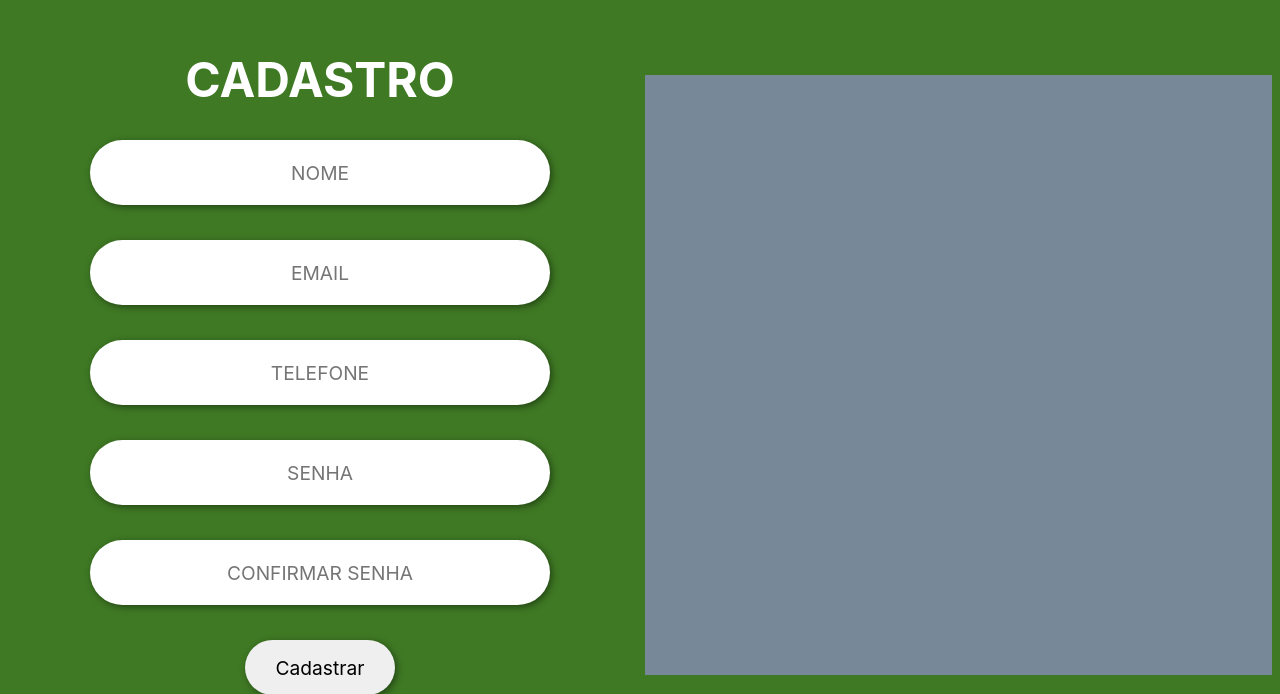
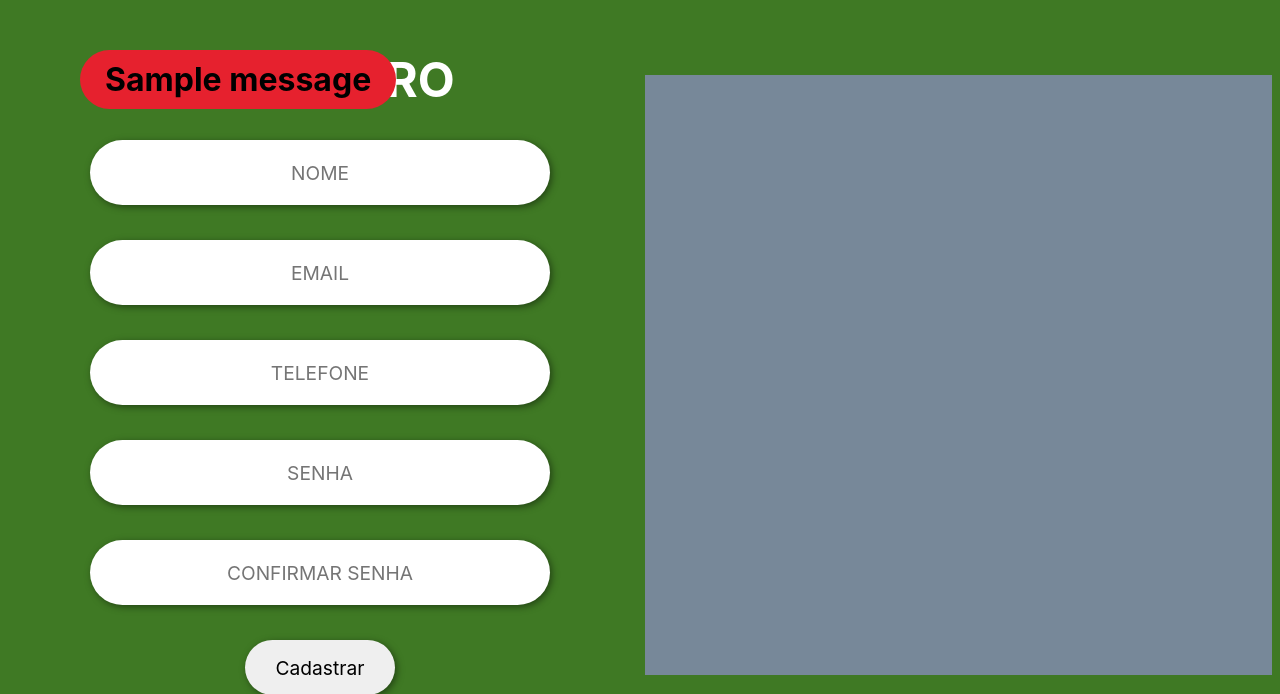
Before and after one commit to MarceloBoboAlegre/sgau_be, a Flask app: page /cadastro.html in a window 1280 px wide. Shown: the top 694 px of the page. Run offline with Flask 3, Linux system fonts and the light colour scheme; one stand-in notice (Sample message) is shown; some web fonts are replaced.

Commit message:
Adicionado mensagem de erro

```diff
--- a/main.py
+++ b/main.py
@@ -1,4 +1,4 @@
-from flask import Flask, render_template, redirect, request
+from flask import Flask, render_template, redirect, request, flash
 import uteis as ut
 
 # CRUD
@@ -9,39 +9,6 @@
 @app.route('/')
 def home():
     return render_template('login.html')
-
-
-@app.route('/cadastrar', methods=['POST'])
-def cadastrar():
-    nome = request.form.get('nome')
-    email = request.form.get('email')
-    telefone = request.form.get('telefone')
-    senha = request.form.get('senha')
-    con_senha = request.form.get('confirma_senha')
-    if senha == con_senha:
-        try:
-            ut.cadastro_usuario(nome, email, telefone, senha)
-        except Exception as erro:
-            print(f'Houve um erro no cadastro! {erro.__class__}')
-            return redirect('/')
-        else:
-            print("record inserted")
-            return render_template('login.html')
-    else:
-        print('As senhas colocadas são diferentes')
-        return redirect('/')
-
-
-@app.route('/login', methods=['POST'])
-def login():
-    nome = request.form.get('usuario')
-    senha = request.form.get('senha')
-    logado = ut.login_usuario(nome, senha)
-    if logado:
-        return render_template('home.html')
-    else:
-        print('Senha ou Usuário incorretos!')
-        return render_template('login.html')
 
 
 @app.route('/cadastro.html')
@@ -82,6 +49,39 @@
 @app.route('/relatorio.html')
 def entrar_relatorio():
     return render_template('relatorio.html')
+
+
+@app.route('/cadastrar', methods=['POST'])
+def cadastrar():
+    nome = request.form.get('nome')
+    email = request.form.get('email')
+    telefone = request.form.get('telefone')
+    senha = request.form.get('senha')
+    con_senha = request.form.get('confirma_senha')
+    if senha == con_senha:
+        try:
+            ut.cadastro_usuario(nome, email, telefone, senha)
+        except Exception as erro:
+            print(f'Houve um erro no cadastro! {erro.__class__}')
+            return redirect('/cadastro.html')
+        else:
+            print("record inserted")
+            return render_template('login.html')
+    else:
+        flash('As senhas colocadas são diferentes')
+        return redirect('/cadastro.html')
+
+
+@app.route('/login', methods=['POST'])
+def login():
+    nome = request.form.get('usuario')
+    senha = request.form.get('senha')
+    logado = ut.login_usuario(nome, senha)
+    if logado:
+        return render_template('home.html')
+    else:
+        print('Senha ou Usuário incorretos!')
+        return render_template('login.html')
 
 
 @app.route('/cadastro_arvore', methods=['POST'])
--- a/static/css/style.css
+++ b/static/css/style.css
@@ -294,3 +294,11 @@
     cursor: pointer;
     background-color: #2a6110;
 }
+
+.msg_erro {
+    position: absolute;
+    left: 80px;
+    background-color: #E6212E;
+    padding: 10px 25px;
+    border-radius: 35px;
+}
--- a/templates/cadastro.html
+++ b/templates/cadastro.html
@@ -8,6 +8,12 @@
 </head>
 <body>
     <main>
+        {% set message = get_flashed_messages() %}
+        {% if message %}
+            <h1 class="msg_erro">
+                {{ message[0] }}
+            </h1>
+        {% endif %}
         <header>
             <h1>CADASTRO</h1>
         </header>
```
